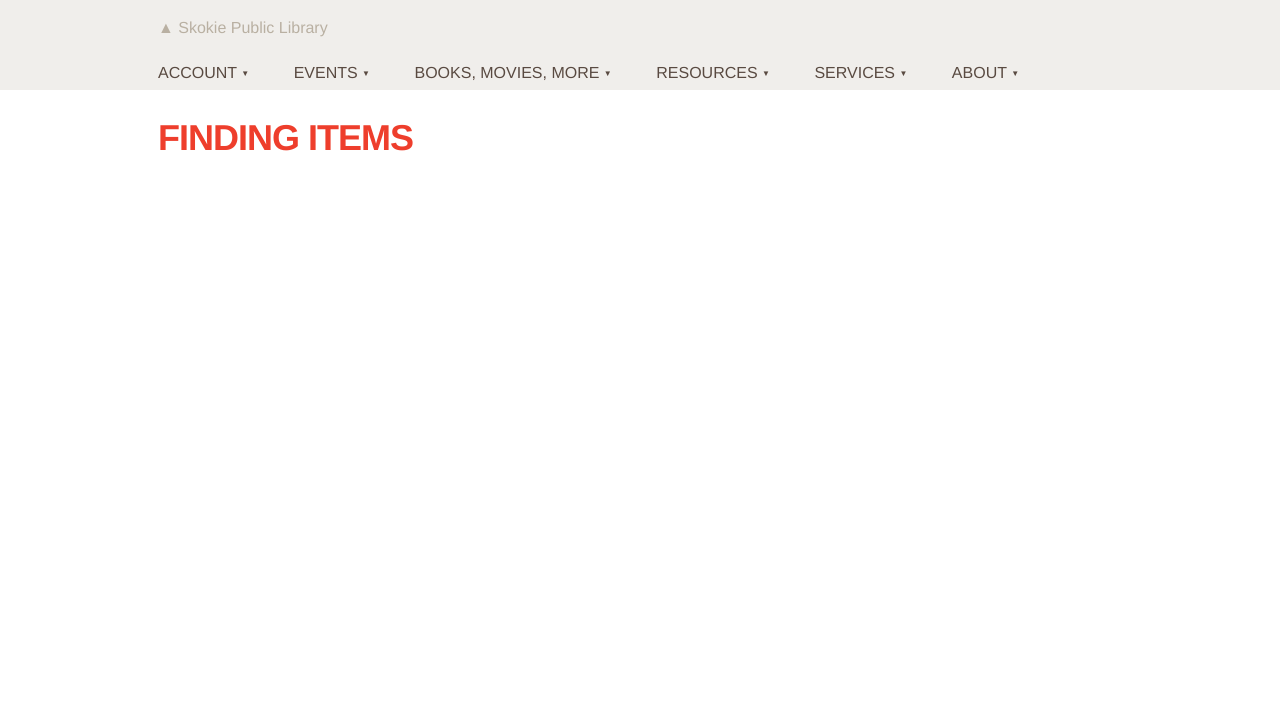
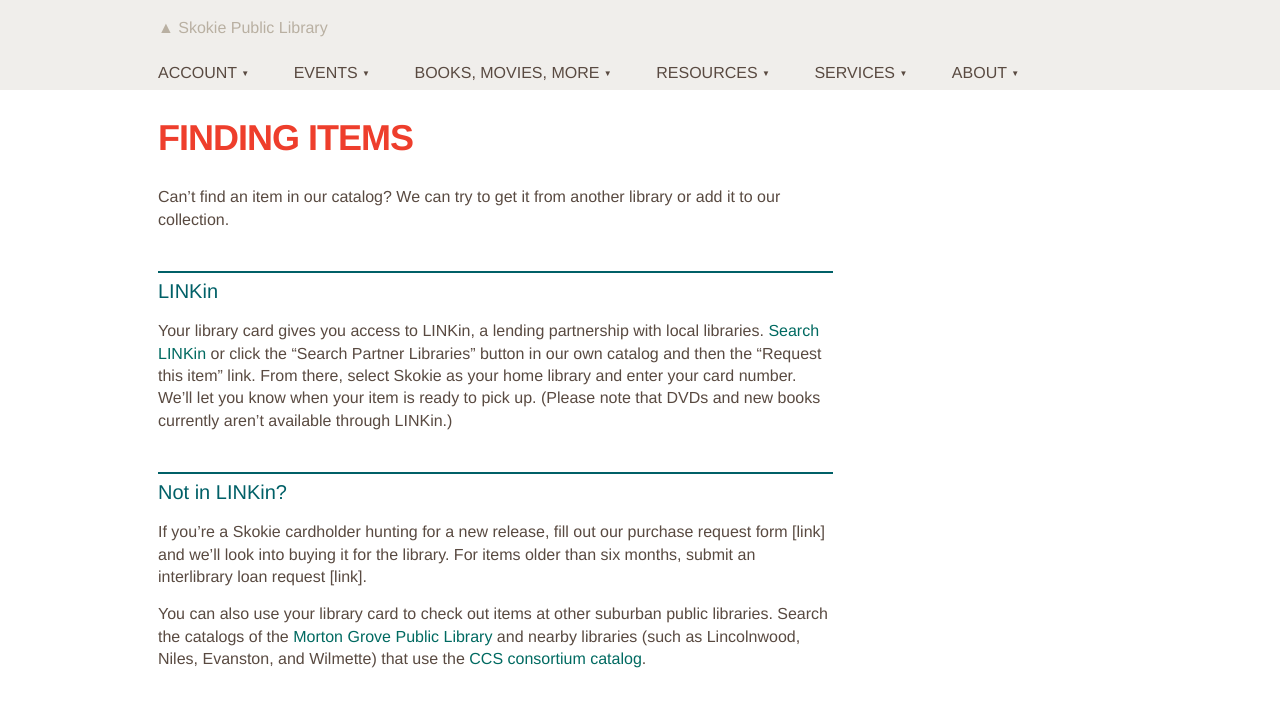
Before and after one commit to skokielibrary/spl-content, a Jekyll site: the page built from _content/annabelle/books-movies-more--finding-items.markdown, in a window 1280 px wide. Shown: the top 707 px of the page. Built offline with Jekyll 4.4.1, drawn with Linux system fonts in a browser that asks for light colours.

Commit message:
Updated books-movies-more--finding-items.markdown

```diff
--- a/_content/annabelle/books-movies-more--finding-items.markdown
+++ b/_content/annabelle/books-movies-more--finding-items.markdown
@@ -1,4 +1,15 @@
 ---
 layout: page
 title: Finding items
+published: true
 ---
+
+Can't find an item in our catalog? We can try to get it from another library or add it to our collection.
+
+##LINKin
+Your library card gives you access to LINKin, a lending partnership with local libraries. [Search LINKin](http://www.linkin-libraries.org/) or click the "Search Partner Libraries" button in our own catalog and then the "Request this item" link. From there, select Skokie as your home library and enter your card number. We'll let you know when your item is ready to pick up. (Please note that DVDs and new books currently aren't available through LINKin.)
+
+##Not in LINKin?
+If you're a Skokie cardholder hunting for a new release, fill out our purchase request form [link] and we'll look into buying it for the library. For items older than six months, submit an interlibrary loan request [link].
+
+You can also use your library card to check out items at other suburban public libraries. Search the catalogs of the [Morton Grove Public Library](http://mgpl.sirsi.net/uhtbin/cgisirsi/?ps=lKNzLwN0B6/x/48500016/60/1190/X) and nearby libraries (such as Lincolnwood, Niles, Evanston, and Wilmette) that use the [CCS consortium catalog](http://64.107.155.140/cgi-bin/ibistro).
```
